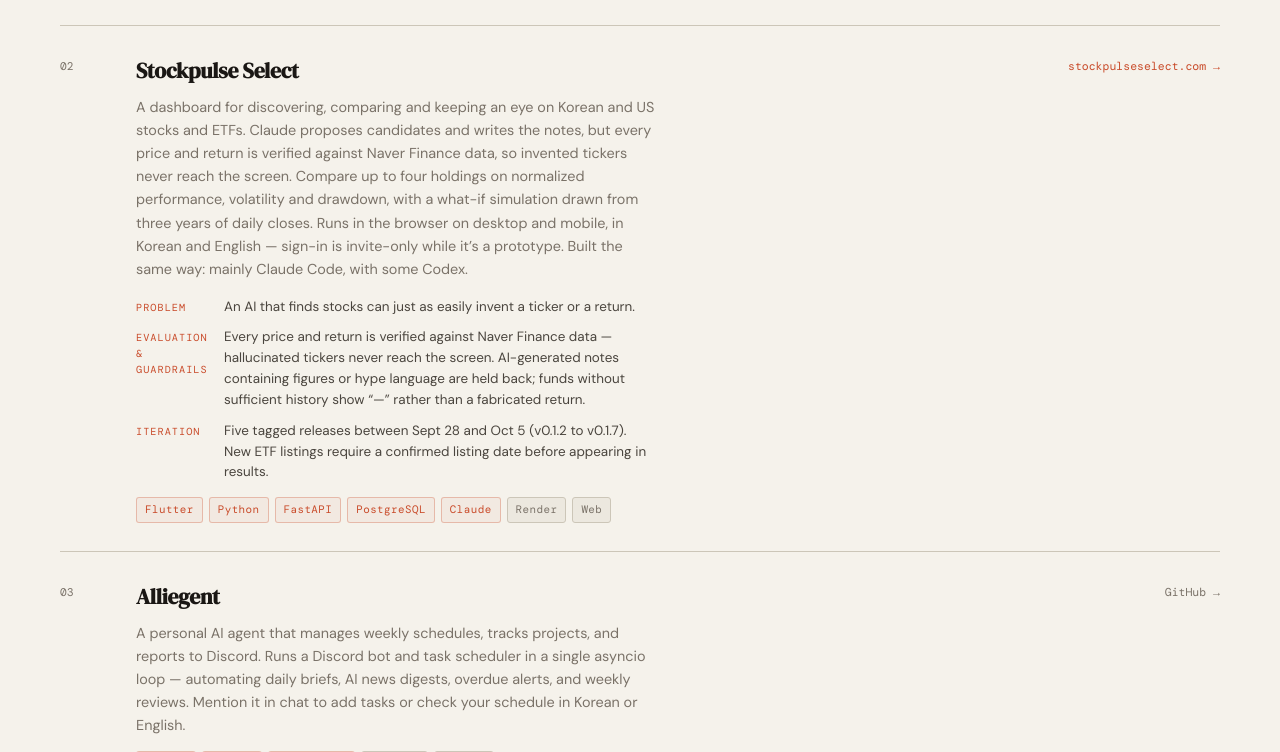
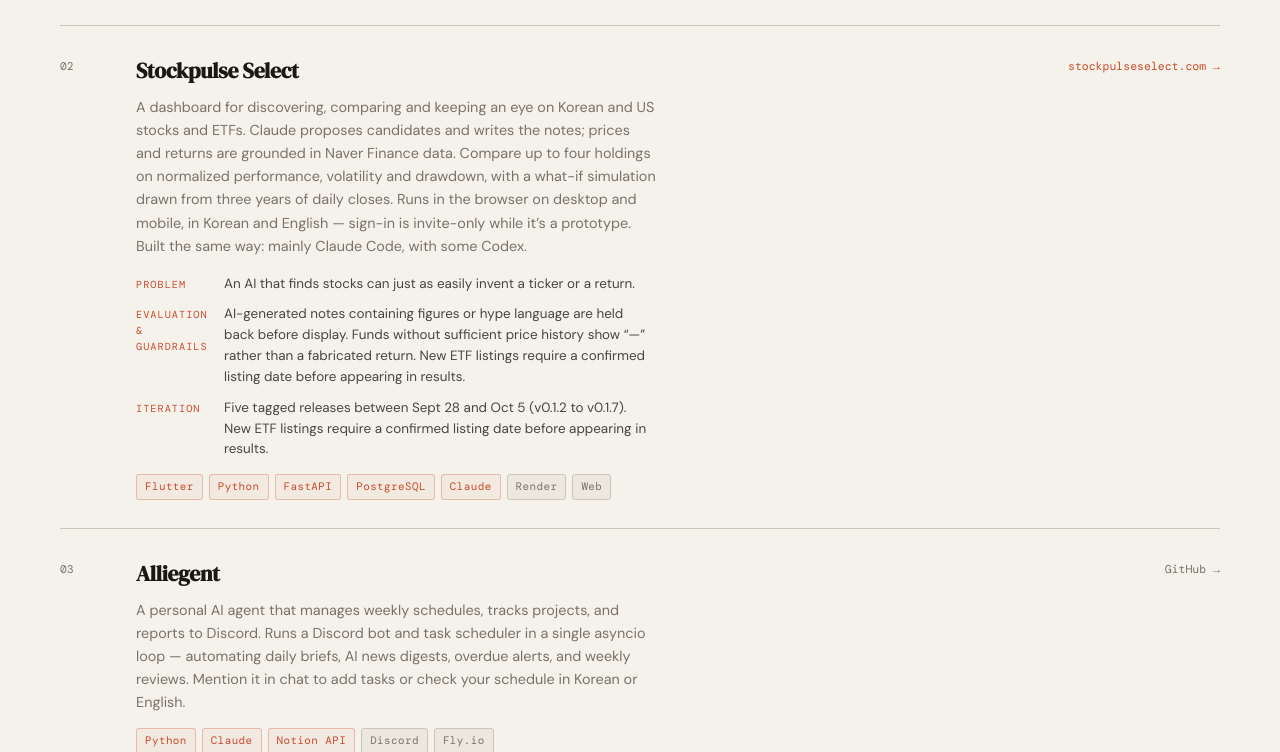
Before and after one commit to areumseo/areumseo.github.io, a plain HTML site: page index.html in a window 1280 px wide. Shown: the part 2474-3226 px from the top of the page. Drawn offline with nearby package versions, Linux system fonts and the light colour scheme.

Commit message:
fix: deduplicate Stockpulse description, add Flutter back to stack
Co-Authored-By: Claude Sonnet 4.6 <noreply@anthropic.com>

```diff
--- a/index.html
+++ b/index.html
@@ -810,7 +810,7 @@
           </div>
           <div class="sidebar-row">
             <div class="sidebar-key">stack</div>
-            <div class="sidebar-val">TypeScript · Python · FastAPI · Snowflake · SQL · RAG · LLM eval · React/Next.js · containers · scheduled tasks</div>
+            <div class="sidebar-val">TypeScript · Python · FastAPI · Flutter · Snowflake · SQL · RAG · LLM eval · React/Next.js · containers · scheduled tasks</div>
           </div>
           <div class="sidebar-row">
             <div class="sidebar-key">now</div>
@@ -858,10 +858,10 @@
           <div class="project-num">02</div>
           <div class="project-body">
             <h3>Stockpulse Select</h3>
-            <p>A dashboard for discovering, comparing and keeping an eye on Korean and US stocks and ETFs. Claude proposes candidates and writes the notes, but every price and return is verified against Naver Finance data, so invented tickers never reach the screen. Compare up to four holdings on normalized performance, volatility and drawdown, with a what-if simulation drawn from three years of daily closes. Runs in the browser on desktop and mobile, in Korean and English — sign-in is invite-only while it&rsquo;s a prototype. Built the same way: mainly Claude Code, with some Codex.</p>
+            <p>A dashboard for discovering, comparing and keeping an eye on Korean and US stocks and ETFs. Claude proposes candidates and writes the notes; prices and returns are grounded in Naver Finance data. Compare up to four holdings on normalized performance, volatility and drawdown, with a what-if simulation drawn from three years of daily closes. Runs in the browser on desktop and mobile, in Korean and English — sign-in is invite-only while it&rsquo;s a prototype. Built the same way: mainly Claude Code, with some Codex.</p>
             <div class="project-notes">
               <div class="project-note"><span class="project-note-label">Problem</span><span>An AI that finds stocks can just as easily invent a ticker or a return.</span></div>
-              <div class="project-note"><span class="project-note-label">Evaluation & guardrails</span><span>Every price and return is verified against Naver Finance data — hallucinated tickers never reach the screen. AI-generated notes containing figures or hype language are held back; funds without sufficient history show &ldquo;&mdash;&rdquo; rather than a fabricated return.</span></div>
+              <div class="project-note"><span class="project-note-label">Evaluation & guardrails</span><span>AI-generated notes containing figures or hype language are held back before display. Funds without sufficient price history show &ldquo;&mdash;&rdquo; rather than a fabricated return. New ETF listings require a confirmed listing date before appearing in results.</span></div>
               <div class="project-note"><span class="project-note-label">Iteration</span><span>Five tagged releases between Sept 28 and Oct 5 (v0.1.2 to v0.1.7). New ETF listings require a confirmed listing date before appearing in results.</span></div>
             </div>
             <div class="project-tags">
```
